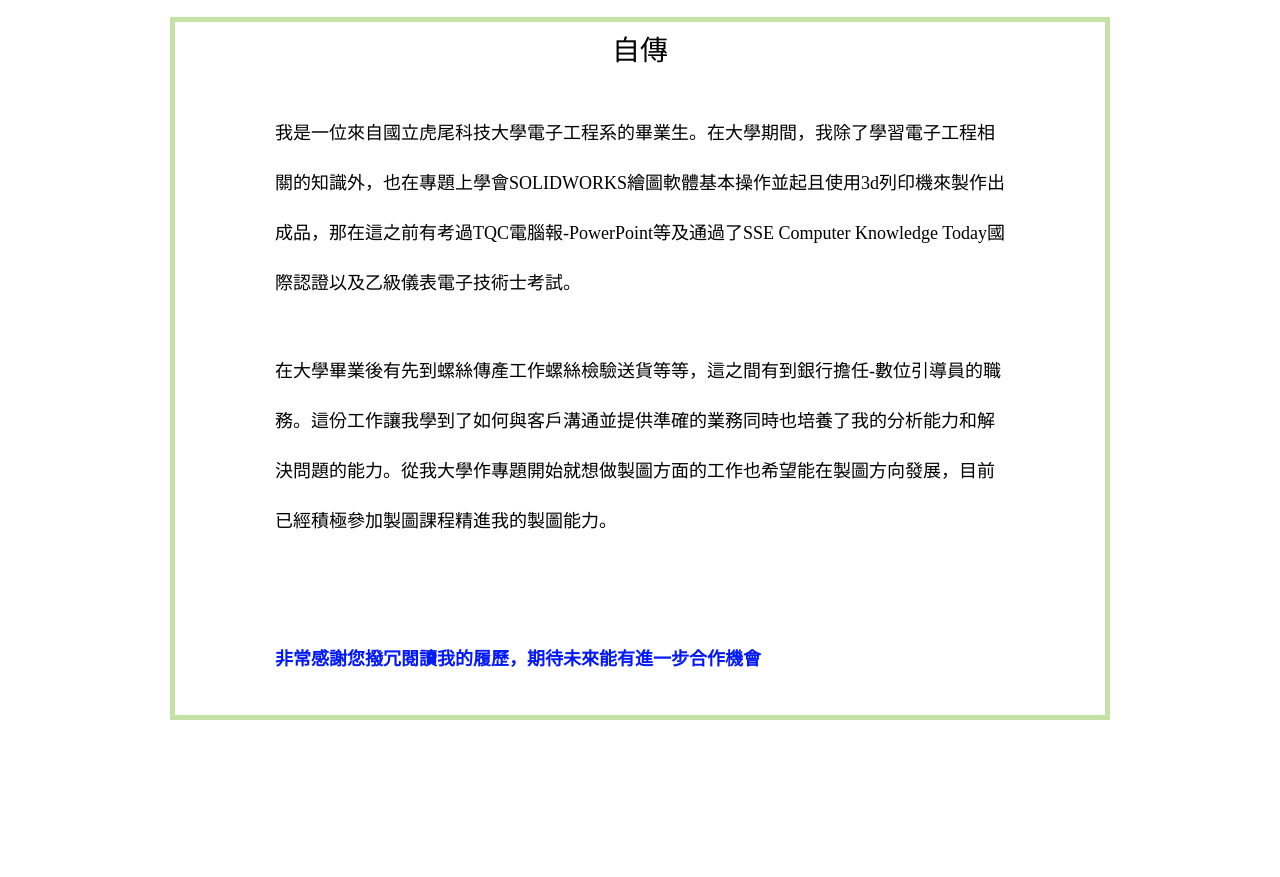
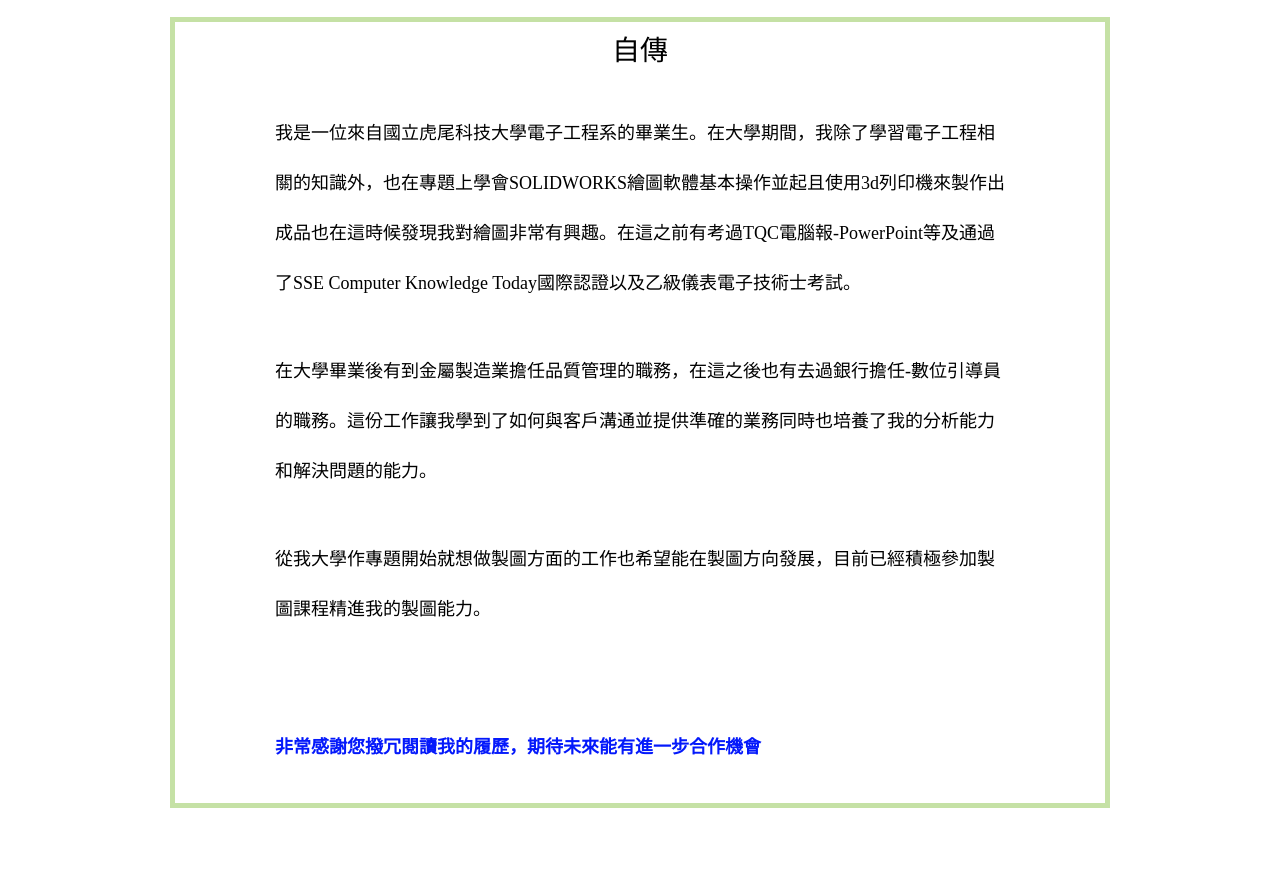
Before and after one commit to seanLeeYuChenge/Austincv, a plain HTML site: page news.html in a window 1280 px wide. Shown: the part 193-1070 px from the top of the page. Drawn offline with Linux system fonts and the light colour scheme.

Commit message:
news網頁修正

```diff
--- a/news.html
+++ b/news.html
@@ -39,13 +39,15 @@
 			<div class="image-container">
 				<font face="DFKai-sb" ><h3 style="font-size: 28px;">自傳</h3></font>
 				<p style="font-family: DFKai-sb; font-size: 18px;line-height: 50px;padding: 10px 100px;">
-					我是一位來自國立虎尾科技大學電子工程系的畢業生。在大學期間，我除了學習電子工程相關的知識外，也在專題上學會SOLIDWORKS繪圖軟體基本操作並起且使用3d列印機來製作出成品，那在這之前有考過TQC電腦報-PowerPoint等及通過了SSE Computer Knowledge Today國際認證以及乙級儀表電子技術士考試。
+					我是一位來自國立虎尾科技大學電子工程系的畢業生。在大學期間，我除了學習電子工程相關的知識外，也在專題上學會SOLIDWORKS繪圖軟體基本操作並起且使用3d列印機來製作出成品也在這時候發現我對繪圖非常有興趣。在這之前有考過TQC電腦報-PowerPoint等及通過了SSE Computer Knowledge Today國際認證以及乙級儀表電子技術士考試。
 				</p>
 
 				<p style="font-family: DFKai-sb; font-size: 18px;line-height: 50px;padding: 10px 100px;">
-					在大學畢業後有先到螺絲傳產工作螺絲檢驗送貨等等，這之間有到銀行擔任-數位引導員的職務。這份工作讓我學到了如何與客戶溝通並提供準確的業務同時也培養了我的分析能力和解決問題的能力。從我大學作專題開始就想做製圖方面的工作也希望能在製圖方向發展，目前已經積極參加製圖課程精進我的製圖能力。
+					在大學畢業後有到金屬製造業擔任品質管理的職務，在這之後也有去過銀行擔任-數位引導員的職務。這份工作讓我學到了如何與客戶溝通並提供準確的業務同時也培養了我的分析能力和解決問題的能力。
 				</p>
-
+				<p style="font-family: DFKai-sb; font-size: 18px;line-height: 50px;padding: 10px 100px;">
+					從我大學作專題開始就想做製圖方面的工作也希望能在製圖方向發展，目前已經積極參加製圖課程精進我的製圖能力。
+				</p>
 				<p style="font-family: DFKai-sb; font-size: 18px;line-height: 26px;padding: 15px 5px;"></p>
 				<p style="font-family: DFKai-sb; font-size: 18px;line-height: 45px;padding: 15px 100px;color: rgb(4, 25, 251);font-weight: bold;">非常感謝您撥冗閱讀我的履歷，期待未來能有進一步合作機會</p>
 
```
